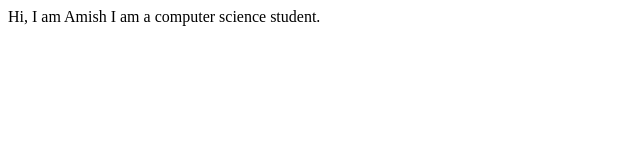
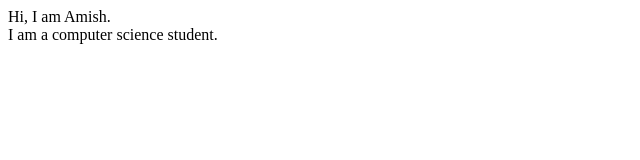
Before and after one commit to AmishMishra11/amish-site, a plain HTML site: page index.html in a window 1280 px wide. Shown: the whole page, without its empty margins (0-640 px from the left). Drawn offline with Linux system fonts and the light colour scheme.

Commit message:
docs: changed line

```diff
--- a/index.html
+++ b/index.html
@@ -7,7 +7,7 @@
     <title>Amish's site</title>
 </head>
 <body>
-    Hi, I am Amish
+    Hi, I am Amish.<br>
     I am a computer science student.
 </body>
 </html>
```
